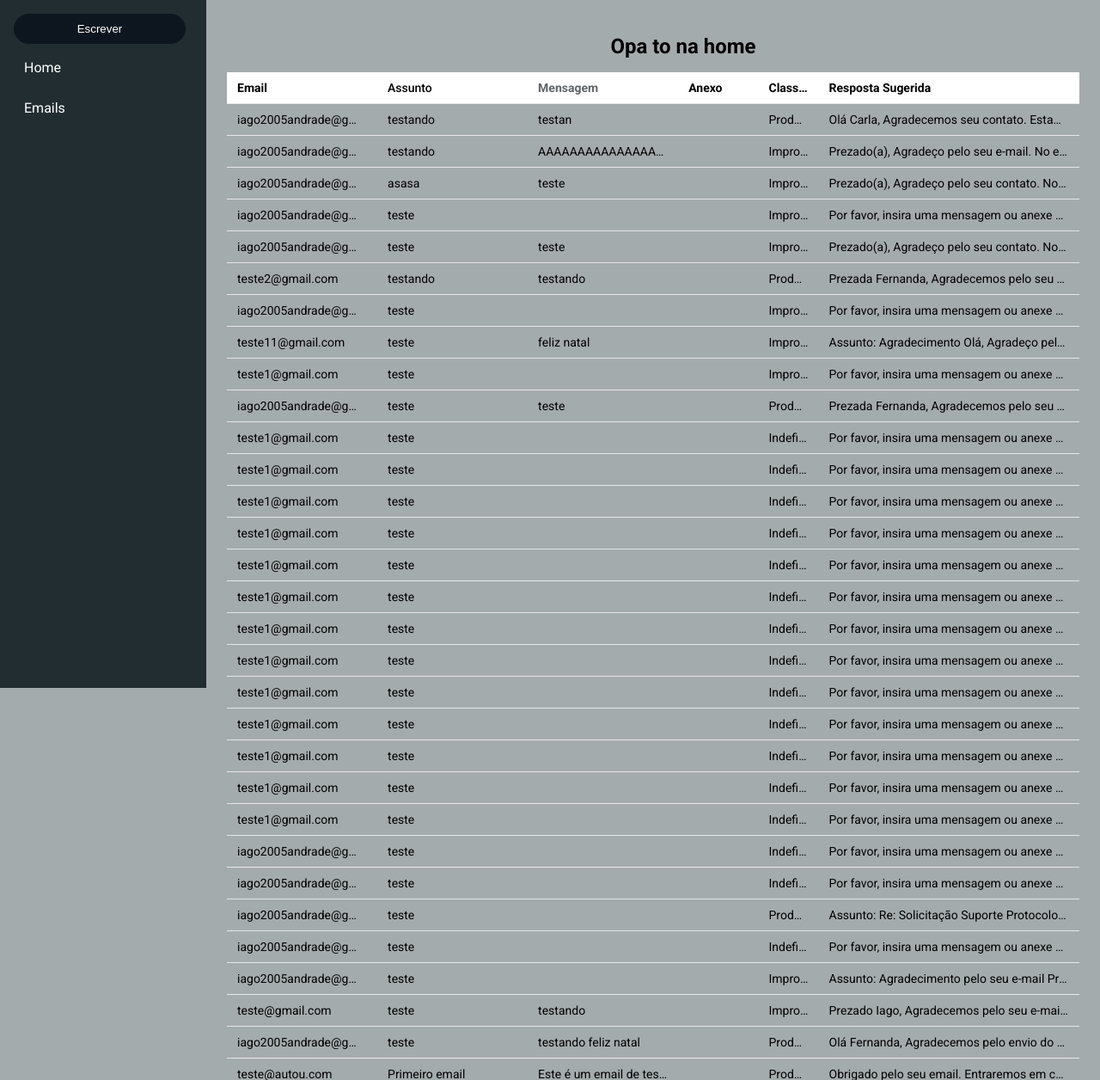
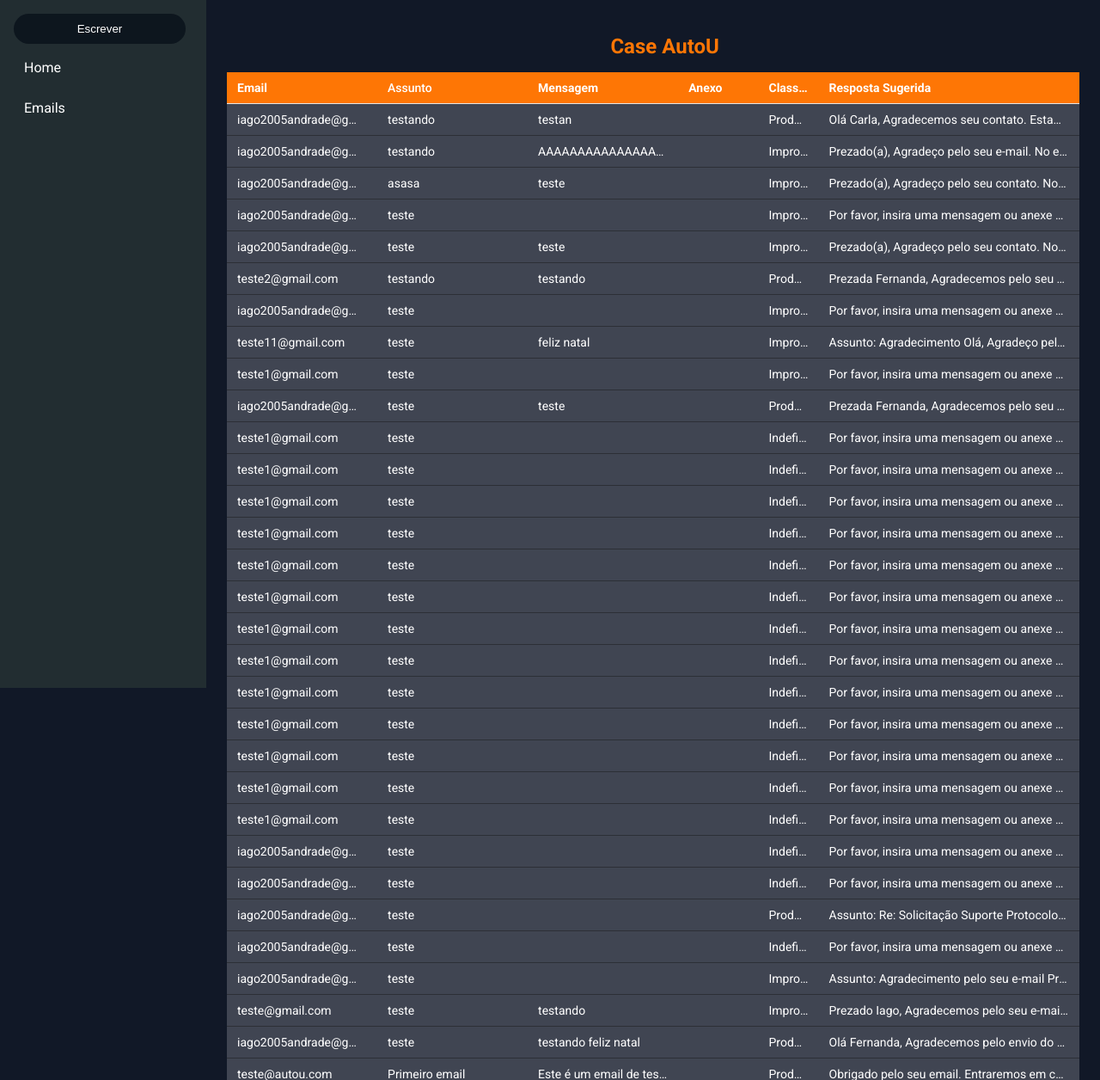
Before and after one commit to Iaguitchu/Case-AutoU, a Flask app: page / in a window 1280 px wide. Shown: the top 1256 px of the page at 86% size. Run offline with Flask 3, Linux system fonts and the light colour scheme.

Commit message:
ajustando alguns styles

```diff
--- a/static/css/style.css
+++ b/static/css/style.css
@@ -12,6 +12,7 @@ body{
   margin: 0;
   background-color: var(--bg);
   font-family: 'Roboto', Arial, sans-serif;
+  background-color: rgb(17 24 39)
 }
 
 
@@ -82,18 +83,32 @@ th, td {
 }
 
 th {
-  background: #fff;
   border-bottom: 1px solid #e6e6e6;
   text-align: left;
+
 }
 
 tr {
-  border-bottom: 1px solid #e6e6e6;    /* <<< linha separadora */
+  color: white;
+  background: #404552;
+
 }
 
-tr:hover {
-  background: #f6f8fb;                 /* hover tipo Gmail */
+.cabecalho-tabela{
+  background-color: #fe7605;
 }
+.linha-tabela{
+  border-bottom: 1px solid #2c2f36;
+}
+.linha-tabela:hover {
+  background: rgb(64, 89, 145);                 /* hover tipo Gmail */
+}
+
+
+
+/* .col-anexo, .col-class, .col-email, .col-mensagem {
+  background-color: #404552;
+} */
 
 .col-email {
   width: 15%;
@@ -104,7 +119,7 @@ tr:hover {
 }
 
 .col-mensagem {
-  width: 15%; color: #5f6368;
+  width: 15%; color: white;
 }
 
 .col-anexo {
@@ -127,6 +142,7 @@ h1 {
   font-size: 24px;
   margin-bottom: 16px;
   margin-left: 45%;
+  color: #fe7605
 }
 
 #composeForm {
@@ -134,7 +150,6 @@ h1 {
   bottom: 0;               /* gruda no rodapé */
   right: 0;                /* gruda na direita */
   width: 40%;              /* largura parecida com a caixa do Gmail */
-  background: #fff;        /* fundo branco */
   box-shadow: 0 -2px 8px rgba(0,0,0,0.1);  /* sombra superior */
   border-top-left-radius: 8px;
   border-top-right-radius: 8px;
--- a/templates/home.html
+++ b/templates/home.html
@@ -2,12 +2,12 @@
 
 {% block body %}
 
-    <h1>Opa to na home</h1>
+    <h1>Case AutoU</h1>
 
 
      <table class="inbox">
-        <thead>
-          <tr>
+        <thead class="thead">
+          <tr class="cabecalho-tabela">
             <th class="col-email">Email</th>
             <th class="col-assunto">Assunto</th>
             <th class="col-mensagem">Mensagem</th>
@@ -17,7 +17,7 @@
           </tr>
         </thead>
         {% for email in emails %}
-        <tr>
+        <tr class="linha-tabela">
             <td>{{ email["email"] }}</td>
             <td>{{ email["assunto"] }}</td>
             <td>{{ email["mensagem"] }}</td>
```
